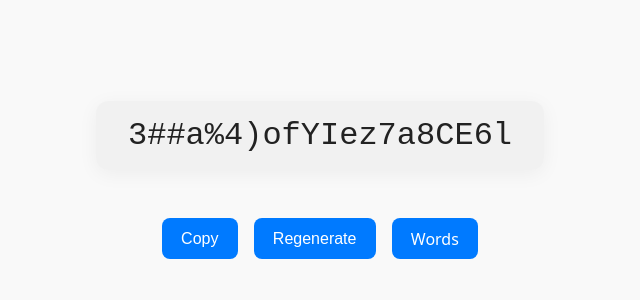
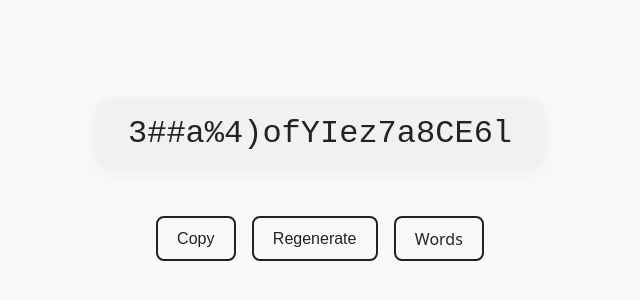
Before and after one commit to azraftaohid/securepass, a website with bundled scripts: page public/index.html in a window 1280 px wide. Shown: the part 236-536 px from the top of the page, without its empty margins (320-960 px from the left). Built offline with nearby package versions, Linux system fonts and the light colour scheme.

Commit message:
refactor: update button style

```diff
--- a/public/style.css
+++ b/public/style.css
@@ -54,21 +54,19 @@ a.btn {
 	padding: 0.6rem 1.2rem;
 	font-size: 1rem;
 	font-weight: 500;
-	background-color: #007aff;
-	color: white;
-	border: none;
+	background-color: transparent;
+	color: inherit;
+	border: 2px solid currentColor;
 	border-radius: 8px;
 	cursor: pointer;
-	transition: background-color 0.2s ease;
+	transition: all 0.2s ease;
 	text-decoration: none;
-	/* Prevent underline on links */
 	display: inline-block;
-	/* Makes <a> behave like button */
 }
 
 button:hover,
 a.btn:hover {
-	background-color: #005fcb;
+	background-color: rgba(0, 0, 0, 0.05); /* Light overlay for light mode */
 }
 
 /* Dark mode */
@@ -82,13 +80,9 @@ a.btn:hover {
 		background: rgba(255, 255, 255, 0.05);
 	}
 
-	button,
-	a.btn {
-		background-color: #3391ff;
-	}
-
 	button:hover,
 	a.btn:hover {
-		background-color: #1e7ae6;
+		background-color: rgba(255, 255, 255, 0.1);
+		/* Light overlay for dark mode */
 	}
 }
```
